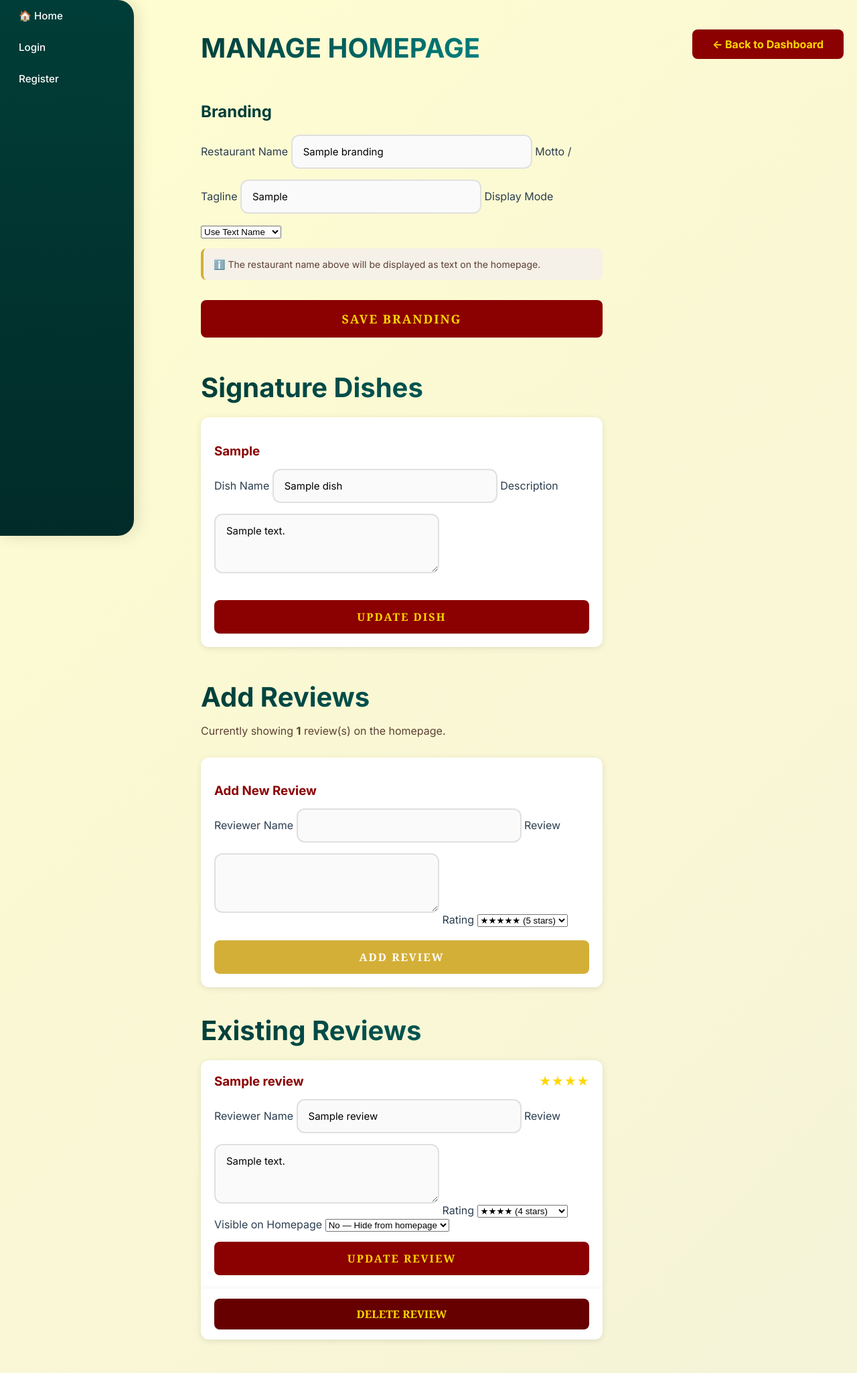
After one commit to Marsad07/Flask_DeepDive, a Python web app: template flask_intro/app2/templates/admin/manage_homepage.html in a window 1280 px wide. The commit adds this page. Shown: the whole page at 67% size. Run offline with Jinja, Linux system fonts and the light colour scheme; the template is opened without the code that fills it: most values are stand-ins (such as "Sample title", 1, 10 or a date in 2020); grey boxes marked "Sample" are stand-in pictures.

Commit message:
Added a manage homepage feature

```diff
--- /dev/null
+++ b/flask_intro/app2/templates/admin/manage_homepage.html
@@ -0,0 +1,273 @@
+{% extends "base.html" %}
+{% block header %}{% endblock %}
+{% block content %}
+<div class="menu-container">
+    <div style="display: flex; justify-content: space-between; align-items: center; margin-bottom: 40px;">
+        <h1>MANAGE HOMEPAGE</h1>
+        <a href="{{ url_for('admin.dashboard') }}"
+           style="background: #8B0000; color: #FFD700; padding: 12px 30px; text-decoration: none;
+                  border-radius: 8px; font-weight: bold;">
+            ← Back to Dashboard
+        </a>
+    </div>
+
+    <!-- Branding Section -->
+    <h2>Branding</h2>
+    <form method="POST" action="{{ url_for('admin.update_branding_settings') }}"
+          enctype="multipart/form-data" id="branding-form"
+          style="max-width: 600px; margin: 20px 0 50px 0;">
+
+        <label>Restaurant Name</label>
+        <input type="text" name="restaurant_name" id="restaurant_name"
+               value="{{ branding.restaurant_name }}" required>
+
+        <label>Motto / Tagline</label>
+        <input type="text" name="restaurant_motto" value="{{ branding.restaurant_motto }}">
+
+        <label>Display Mode</label>
+        <select name="use_logo" id="use_logo_select" onchange="toggleLogoSection()">
+            <option value="false" {{ 'selected' if not branding.use_logo }}>Use Text Name</option>
+            <option value="true" {{ 'selected' if branding.use_logo }}>Use Logo Image</option>
+        </select>
+
+        <!-- Text name preview -->
+        <div id="text-section" style="{{ 'display:none' if branding.use_logo else 'display:block' }};
+             margin-top: 15px; padding: 15px; background: #f5f0e8;
+             border-radius: 8px; border-left: 4px solid #D4AF37;">
+            <p style="margin: 0; color: #5C4033; font-size: 14px;">
+                ℹ️ The restaurant name above will be displayed as text on the homepage.
+            </p>
+        </div>
+
+        <!-- Logo upload section -->
+        <div id="logo-section" style="{{ 'display:block' if branding.use_logo else 'display:none' }};
+             margin-top: 15px;">
+            <label>Upload Logo</label>
+            <input type="file" name="logo_file" accept="image/*"
+                   style="padding: 10px; border: 2px solid #D4AF37; border-radius: 8px; width: 100%;">
+            {% if branding.logo_path %}
+            <div style="margin-top: 15px; padding: 15px; background: #f5f0e8;
+                        border-radius: 8px; border-left: 4px solid #8B0000;">
+                <p style="margin: 0 0 10px 0; color: #5C4033; font-size: 14px; font-weight: bold;">
+                    Current Logo:
+                </p>
+                <img src="{{ branding.logo_path }}"
+                     style="max-height: 80px; border-radius: 6px;">
+                <p style="margin: 8px 0 0 0; color: #5C4033; font-size: 12px;">
+                    Upload a new image to replace this logo.
+                </p>
+            </div>
+            {% else %}
+            <div style="margin-top: 10px; padding: 12px; background: #fff3cd;
+                        border-radius: 8px; border-left: 4px solid #D4AF37;">
+                <p style="margin: 0; color: #856404; font-size: 14px;">
+                    ⚠️ No logo uploaded yet. Please upload one before switching to logo mode.
+                </p>
+            </div>
+            {% endif %}
+        </div>
+
+        <button type="button" onclick="confirmBranding()"
+                style="width: 100%; padding: 16px; margin-top: 30px; background-color: #8B0000;
+                       color: #FFD700; font-size: 18px; font-weight: bold; border: none;
+                       border-radius: 8px; cursor: pointer; text-transform: uppercase;
+                       letter-spacing: 2px; font-family: Georgia, serif;">
+            SAVE BRANDING
+        </button>
+    </form>
+
+    <!-- Signature dishes section -->
+    <h1>Signature Dishes</h1>
+    {% for dish in dishes %}
+        <form method="POST" action="{{ url_for('admin.update_dish_item') }}"
+              id="dish-form-{{ dish.dish_key }}"
+              style="max-width: 600px; margin: 20px 0; padding: 20px; background: white;
+                     border-radius: 12px; box-shadow: 0 2px 10px rgba(0,0,0,0.1);">
+            <input type="hidden" name="dish_key" value="{{ dish.dish_key }}">
+            <h3 style="color: #8B0000; margin-bottom: 15px;">{{ dish.dish_key | capitalize }}</h3>
+            <label>Dish Name</label>
+            <input type="text" name="dish_name" value="{{ dish.dish_name }}" required>
+            <label>Description</label>
+            <textarea name="dish_description" rows="3">{{ dish.dish_description }}</textarea>
+            <button type="button" onclick="confirmDish('{{ dish.dish_key }}')"
+                    style="width: 100%; padding: 14px; margin-top: 20px; background-color: #8B0000;
+                           color: #FFD700; font-size: 16px; font-weight: bold; border: none;
+                           border-radius: 8px; cursor: pointer; text-transform: uppercase;
+                           letter-spacing: 2px; font-family: Georgia, serif;">
+                UPDATE DISH
+            </button>
+        </form>
+    {% endfor %}
+
+    <!-- Reviews section -->
+    <h1 style="margin-top: 50px;">Add Reviews</h1>
+    <p style="color: #5C4033; margin-bottom: 30px;">
+        Currently showing <strong>{{ reviews|length }}</strong> review(s) on the homepage.
+    </p>
+
+    <!-- This is for adding new review -->
+    <form method="POST" action="{{ url_for('admin.add_review_item') }}"
+          id="add-review-form"
+          style="max-width: 600px; margin: 20px 0 40px 0; padding: 20px; background: white;
+                 border-radius: 12px; box-shadow: 0 2px 10px rgba(0,0,0,0.1);">
+        <h3 style="color: #8B0000; margin-bottom: 15px;">Add New Review</h3>
+        <label>Reviewer Name</label>
+        <input type="text" name="reviewer_name" required>
+        <label>Review</label>
+        <textarea name="review_text" rows="3" required></textarea>
+        <label>Rating</label>
+        <select name="rating">
+            <option value="5">★★★★★ (5 stars)</option>
+            <option value="4">★★★★ (4 stars)</option>
+            <option value="3">★★★ (3 stars)</option>
+            <option value="2">★★ (2 stars)</option>
+            <option value="1">★ (1 star)</option>
+        </select>
+        <button type="button" onclick="confirmAddReview()"
+                style="width: 100%; padding: 14px; margin-top: 20px; background-color: #D4AF37;
+                       color: white; font-size: 16px; font-weight: bold; border: none;
+                       border-radius: 8px; cursor: pointer; text-transform: uppercase;
+                       letter-spacing: 2px; font-family: Georgia, serif;">
+            ADD REVIEW
+        </button>
+    </form>
+
+    <!-- This is for editing existing reviews -->
+    <h1>Existing Reviews</h1>
+    {% for review in reviews %}
+        <form method="POST" action="{{ url_for('admin.update_review_item') }}"
+              id="review-form-{{ review.review_id }}"
+              style="max-width: 600px; margin: 20px 0 0 0; padding: 20px; background: white;
+                     border-radius: 12px 12px 0 0; box-shadow: 0 2px 10px rgba(0,0,0,0.1);">
+            <input type="hidden" name="review_id" value="{{ review.review_id }}">
+            <div style="display: flex; justify-content: space-between; align-items: center; margin-bottom: 15px;">
+                <h3 style="color: #8B0000; margin: 0;">{{ review.reviewer_name }}</h3>
+                <span style="color: #FFD700; font-size: 18px;">
+                    {% for i in range(review.rating) %}★{% endfor %}
+                </span>
+            </div>
+            <label>Reviewer Name</label>
+            <input type="text" name="reviewer_name" value="{{ review.reviewer_name }}" required>
+            <label>Review</label>
+            <textarea name="review_text" rows="3" required>{{ review.review_text }}</textarea>
+            <label>Rating</label>
+            <select name="rating">
+                {% for i in [5,4,3,2,1] %}
+                <option value="{{ i }}" {{ 'selected' if review.rating == i }}>
+                    {{ '★' * i }} ({{ i }} star{{ 's' if i != 1 }})
+                </option>
+                {% endfor %}
+            </select>
+            <label>Visible on Homepage</label>
+            <select name="is_visible">
+                <option value="1" {{ 'selected' if review.is_visible }}>Yes — Show on homepage</option>
+                <option value="0" {{ 'selected' if not review.is_visible }}>No — Hide from homepage</option>
+            </select>
+            <button type="button" onclick="confirmUpdateReview({{ review.review_id }})"
+                    style="width: 100%; padding: 14px; margin-top: 15px; background-color: #8B0000;
+                           color: #FFD700; font-size: 16px; font-weight: bold; border: none;
+                           border-radius: 8px; cursor: pointer; text-transform: uppercase;
+                           letter-spacing: 2px; font-family: Georgia, serif;">
+                UPDATE REVIEW
+            </button>
+        </form>
+        <form method="POST" action="{{ url_for('admin.delete_review_item', review_id=review.review_id) }}"
+              id="delete-review-form-{{ review.review_id }}"
+              style="max-width: 600px; margin: 0 0 30px 0; padding: 15px 20px; background: white;
+                     border-radius: 0 0 12px 12px; box-shadow: 0 2px 10px rgba(0,0,0,0.1);">
+            <button type="button" onclick="confirmDeleteReview({{ review.review_id }}, '{{ review.reviewer_name }}')"
+                    style="width: 100%; padding: 12px; background: #660000; color: #FFD700;
+                           border: none; border-radius: 8px; font-family: Georgia, serif;
+                           font-size: 16px; font-weight: bold; cursor: pointer;">
+                DELETE REVIEW
+            </button>
+        </form>
+    {% endfor %}
+
+</div>
+<!-- Confirmation warnings -->
+<div id="confirm-modal" style="display:none; position:fixed; top:0; left:0; width:100%;
+     height:100%; background:rgba(0,0,0,0.6); z-index:9999; align-items:center; justify-content:center;">
+    <div style="background:#FFFEF2; border-radius:12px; padding:40px; max-width:400px;
+                width:90%; text-align:center; font-family:Georgia, serif;
+                border-top: 5px solid #8B0000;">
+        <h3 id="modal-title" style="color:#2C2416; font-size:22px; margin-bottom:15px;"></h3>
+        <p id="modal-message" style="color:#5C4033; font-size:16px; margin-bottom:30px;"></p>
+        <div style="display:flex; gap:15px; justify-content:center;">
+            <button onclick="closeModal()"
+                style="padding:12px 30px; background:white; color:#2C2416;
+                       border:2px solid #D4AF37; border-radius:8px; font-family:Georgia, serif;
+                       font-size:16px; font-weight:bold; cursor:pointer;">
+                Cancel
+            </button>
+            <button id="modal-confirm-btn"
+                style="padding:12px 30px; background:#8B0000; color:#FFD700;
+                       border:none; border-radius:8px; font-family:Georgia, serif;
+                       font-size:16px; font-weight:bold; cursor:pointer;">
+                Confirm
+            </button>
+        </div>
+    </div>
+</div>
+<script>
+function showModal(title, message, onConfirm) {
+    document.getElementById('modal-title').textContent = title;
+    document.getElementById('modal-message').textContent = message;
+    document.getElementById('modal-confirm-btn').onclick = function() {
+        closeModal();
+        onConfirm();
+    };
+    document.getElementById('confirm-modal').style.display = 'flex';
+}
+
+function closeModal() {
+    document.getElementById('confirm-modal').style.display = 'none';
+}
+
+document.getElementById('confirm-modal').addEventListener('click', function(e) {
+    if (e.target === this) closeModal();
+});
+
+function toggleLogoSection() {
+    const val = document.getElementById('use_logo_select').value;
+    document.getElementById('logo-section').style.display = val === 'true' ? 'block' : 'none';
+    document.getElementById('text-section').style.display = val === 'false' ? 'block' : 'none';
+}
+
+function confirmBranding() {
+    const useLogo = document.getElementById('use_logo_select').value === 'true';
+    const name = document.getElementById('restaurant_name').value;
+    const msg = useLogo
+        ? 'Save branding changes? The homepage will display your logo image.'
+        : `Save branding changes? The homepage will display "${name}" as text.`;
+    showModal('Confirm Branding Update', msg, () => {
+        document.getElementById('branding-form').submit();
+    });
+}
+
+function confirmDish(dishKey) {
+    showModal('Confirm Dish Update', 'Are you sure you want to update this dish?', () => {
+        document.getElementById('dish-form-' + dishKey).submit();
+    });
+}
+
+function confirmAddReview() {
+    showModal('Confirm Add Review', 'Are you sure you want to add this new review to the homepage?', () => {
+        document.getElementById('add-review-form').submit();
+    });
+}
+
+function confirmUpdateReview(reviewId) {
+    showModal('Confirm Update Review', 'Are you sure you want to update this review?', () => {
+        document.getElementById('review-form-' + reviewId).submit();
+    });
+}
+
+function confirmDeleteReview(reviewId, reviewerName) {
+    showModal('Confirm Delete', `Are you sure you want to permanently delete the review by "${reviewerName}"? /
+    This cannot be undone.`, () => {
+        document.getElementById('delete-review-form-' + reviewId).submit();
+    });
+}
+</script>
+{% endblock %}
```
Also changed, not shown: flask_intro/app2/__init__.py (+7 -1 lines), flask_intro/app2/controllers/admin_controller.py (+80 -1 lines), flask_intro/app2/models/homepage_model.py (added, +89 -0 lines), flask_intro/app2/templates/admin/dashboard.html (+8 -0 lines), flask_intro/app2/templates/homepage.html (+37 -79 lines), flask_intro/app2/views/admin.py (+9 -1 lines).
